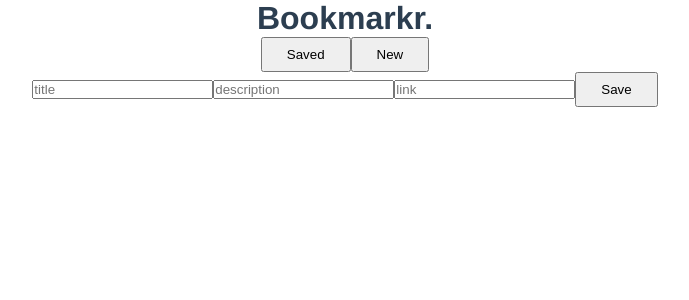
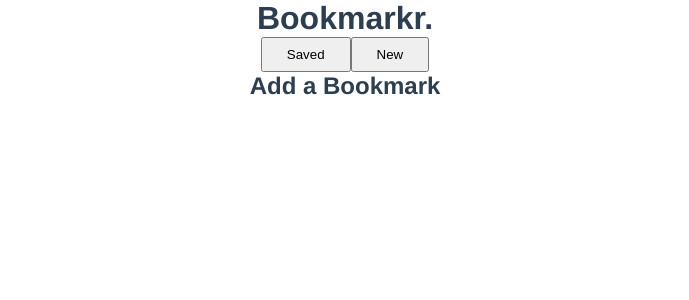
Before and after one commit to barnabasedubio/bookmarkr, a Vue app: page / in a window 1280 px wide. Shown: the top 300 px of the page, without its empty margins (295-984 px from the left). Built offline with nearby package versions, Linux system fonts and the light colour scheme.

Commit message:
added tab functionality

```diff
--- a/src/App.vue
+++ b/src/App.vue
@@ -1,10 +1,21 @@
 <template>
     <the-header></the-header>
-    <menu-bar></menu-bar>
+
+    <menu-bar
+        @event-show-saved-bookmarks="setActiveTab('bookmark-item-list')"
+        @event-show-new-bookmark="setActiveTab('new-bookmark-form')"
+    ></menu-bar>
+
     <new-bookmark-form
+        v-if="selectedComponent === 'new-bookmark-form'"
         @event-new-bookmark="addNewBookmarkItem"
     ></new-bookmark-form>
-    <bookmark-item-list :bookmark-items="bookMarkList"></bookmark-item-list>
+
+    <bookmark-item-list
+        v-if="selectedComponent === 'bookmark-item-list'"
+        :bookmark-items="bookMarkList"
+    ></bookmark-item-list>
+
     <the-footer></the-footer>
 </template>
 
@@ -25,13 +36,18 @@ export default {
     },
     data() {
         return {
-            bookMarkList: []
+            bookMarkList: [],
+            selectedComponent: "bookmark-item-list"
         };
     },
     methods: {
         addNewBookmarkItem(newBookmarkItemObject) {
             console.log(newBookmarkItemObject);
             this.bookMarkList.push(newBookmarkItemObject);
+            this.selectedComponent = "bookmark-item-list";
+        },
+        setActiveTab(activeTab) {
+            this.selectedComponent = activeTab;
         }
     }
 };
--- a/src/components/BookmarkItemList.vue
+++ b/src/components/BookmarkItemList.vue
@@ -1,9 +1,10 @@
 <template>
-    <ul>
+    <ul v-if="bookmarkItems.length">
         <li v-for="item in bookmarkItems" :key="item.id">
             <bookmark-item :bookmark-item="item"></bookmark-item>
         </li>
     </ul>
+    <h2 v-else>Add a Bookmark</h2>
 </template>
 
 <script>
--- a/src/components/MenuBar.vue
+++ b/src/components/MenuBar.vue
@@ -1,15 +1,24 @@
 <template>
     <div>
-        <base-button>Saved</base-button>
-        <base-button>New</base-button>
+        <base-button @click="showSavedBookmarksTab">Saved</base-button>
+        <base-button @click="showNewBookmarkTab">New</base-button>
     </div>
 </template>
 
 <script>
-import BaseButton from "./BaseButton.vue"
+import BaseButton from "./BaseButton.vue";
 export default {
+    emits: ["event-show-saved-bookmarks", "event-show-new-bookmark"],
     components: {
         BaseButton
+    },
+    methods: {
+        showSavedBookmarksTab() {
+            this.$emit("event-show-saved-bookmarks");
+        },
+        showNewBookmarkTab() {
+            this.$emit("event-show-new-bookmark");
+        }
     }
 };
 </script>
--- a/src/components/NewBookmarkForm.vue
+++ b/src/components/NewBookmarkForm.vue
@@ -14,7 +14,7 @@
 </template>
 
 <script>
-import generateID from "../tools/generateID.js"
+import generateID from "../tools/generateID.js";
 export default {
     emits: ["event-new-bookmark"],
     data() {
```
